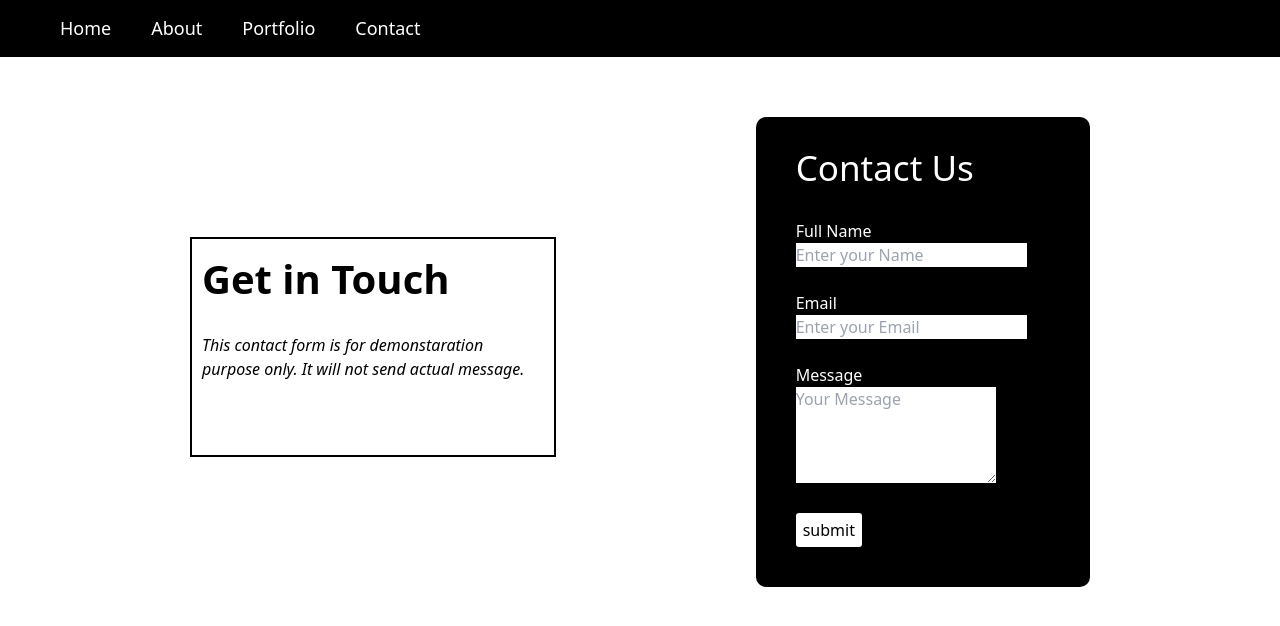
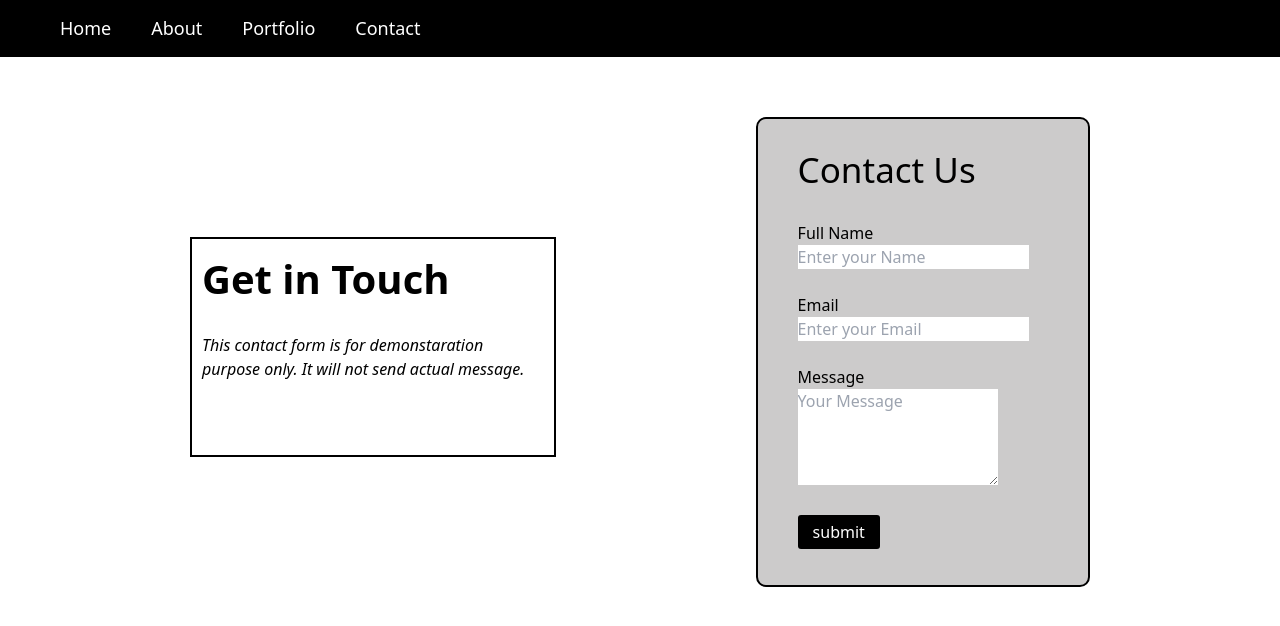
Before and after one commit to AyeshaMaryam-1/Assignment-3, a Next.js app: page /components/contact-us in a window 1280 px wide. Shown: the top 626 px of the page. Built offline with nearby package versions, Linux system fonts and the light colour scheme.

Commit message:
Update globals.css

```diff
--- a/src/app/globals.css
+++ b/src/app/globals.css
@@ -74,11 +74,11 @@ p.text-box{
   text-decoration: underline;
 }
 .submit{
-  background-color: white;
-  color: black;
+  background-color: black;
+  color: white;
   padding: 5px;
-  padding-left: 7px;
-  padding-right: 7px;
+  padding-left: 15px;
+  padding-right: 15px;
   border-radius: 3px;
 }
 .contact{
@@ -86,8 +86,8 @@ p.text-box{
   justify-content: space-between;
 }
 .form{
-  color: white;
-  background-color: black;
+  color: black;
+  background-color: rgb(204, 203, 203);
   margin-top: 60px;
   margin-bottom: 60px;
   margin-left: 200px;
@@ -95,6 +95,7 @@ p.text-box{
   height: 470px;
   width: 345px;
   border-radius: 10px;
+  border: 2px solid black;
   padding: 40px;
   padding-top: 25px;
 }
```
